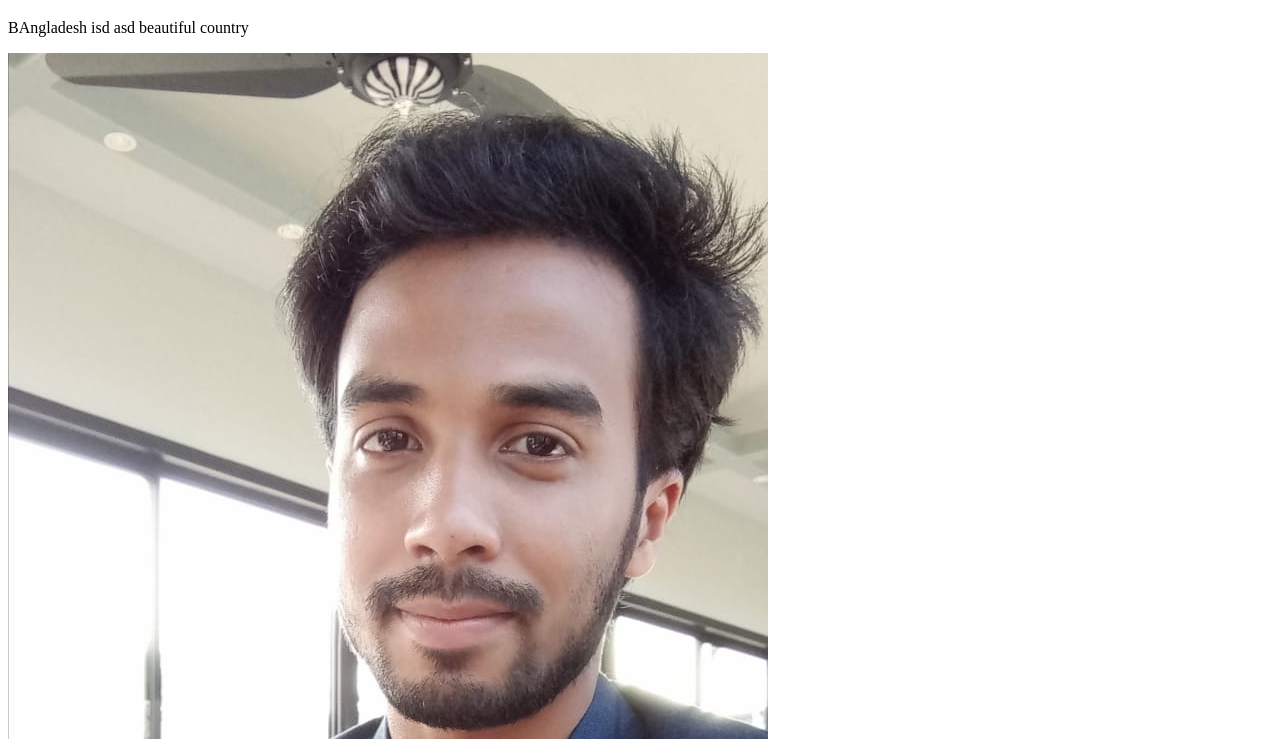
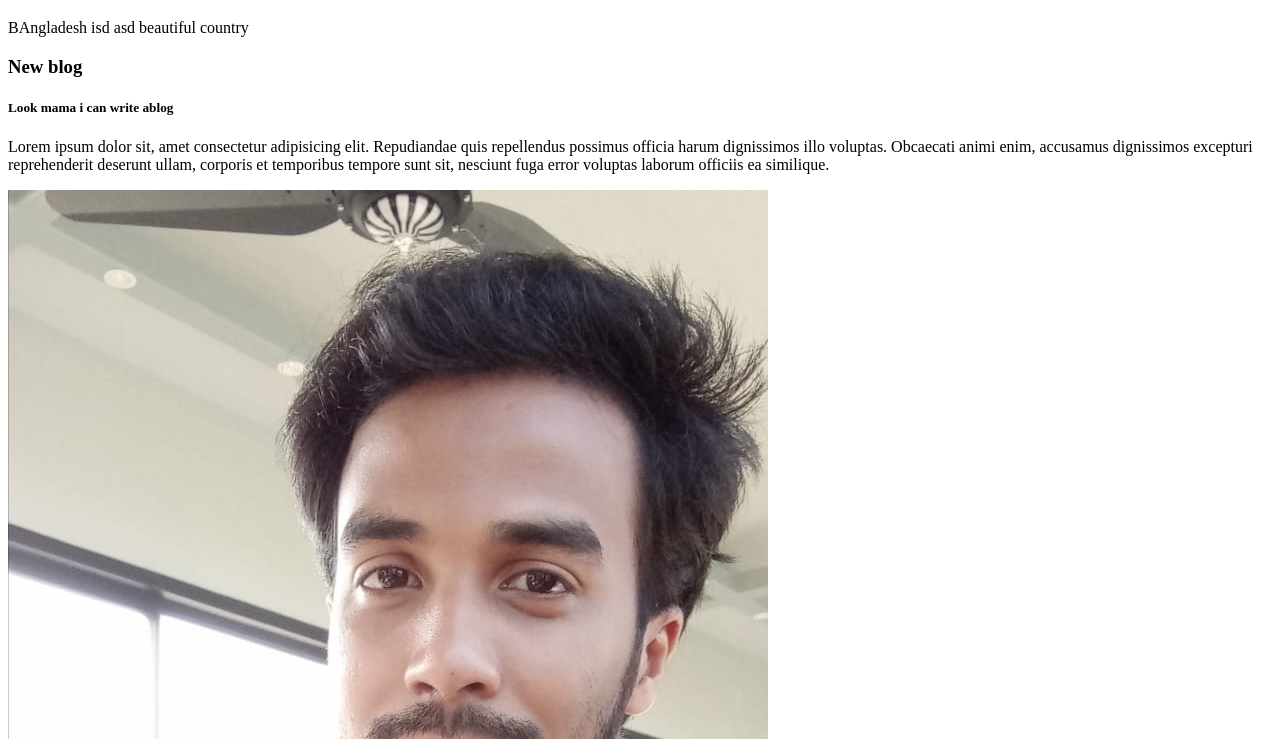
Before and after one commit to ibrahimhossain01752/my-fifth-repo, a plain HTML site: page index.html in a window 1280 px wide. Shown: the part 61-800 px from the top of the page. Drawn offline with Linux system fonts and the light colour scheme.

Commit message:
new block added

```diff
--- a/index.html
+++ b/index.html
@@ -4,11 +4,16 @@
     <meta charset="UTF-8">
     <meta http-equiv="X-UA-Compatible" content="IE=edge">
     <meta name="viewport" content="width=device-width, initial-scale=1.0">
-    <title>Second website</title>
+    <title>Second websited</title>
 </head>
 <body>
     <h1>I become  a dedicated webdeveloper</h1>
     <p>BAngladesh isd asd beautiful country</p>
+    <div>
+        <h3>New blog</h3>
+        <h5>Look  mama i can write ablog</h5>
+        <p>Lorem ipsum dolor sit, amet consectetur adipisicing elit. Repudiandae quis repellendus possimus officia harum dignissimos illo voluptas. Obcaecati animi enim, accusamus dignissimos excepturi reprehenderit deserunt ullam, corporis et temporibus tempore sunt sit, nesciunt fuga error voluptas laborum officiis ea similique.</p>
+    </div>
     <img src="74.jpeg" alt="">
 </body>
 </html>
```
